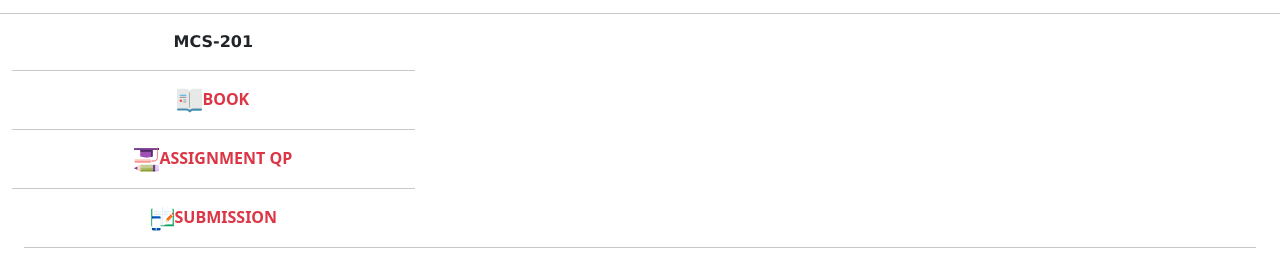
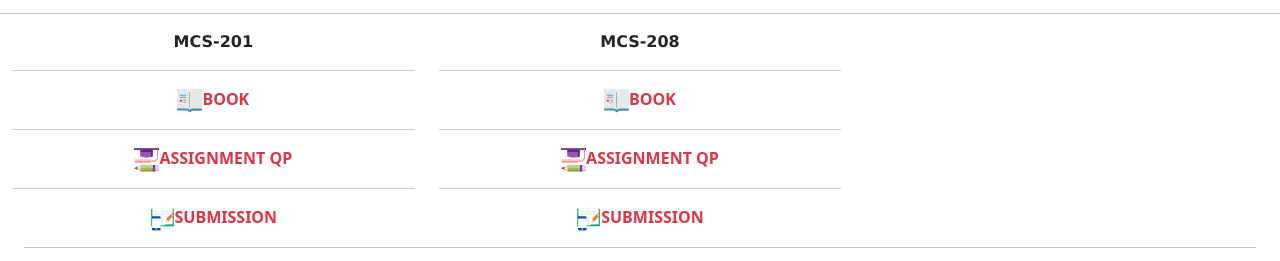
Before and after one commit to VikasPawar96k/VikasPawarProjects, a plain HTML site: page MCA/Index.html in a window 1280 px wide. Shown: the part 185-446 px from the top of the page. Drawn offline with nearby package versions, Linux system fonts and the light colour scheme.

Commit message:
MCS208 ADDED

```diff
--- a/MCA/Index.html
+++ b/MCA/Index.html
@@ -71,6 +71,15 @@
             <a href="docs/MCS-201/ASSIGNMENTS/MCS201ASSIGNMENT.pdf" class="nav-link link-danger fw-bold"><img src="Assets/WRITTENWORK.svg" height="25px" width="25px">SUBMISSION</a>
         </div>
 
+        <div class="col-md-4">
+            <p class="fw-bold" style="font-family: Verdana, Geneva, Tahoma, sans-serif;">MCS-208</p>
+            <hr>
+             <a href="docs/MCS-208/BOOK/MCS-208.pdf" class="nav-link link-danger fw-bold"><img src="Assets/BOOK.svg" height="25px" width="25px">BOOK</a>
+             <hr>
+             <a href="docs/MCS-208/ASSIGNMENTS/MCS-208(Jan2025).pdf" class="nav-link link-danger fw-bold"><img src="Assets/ASSIGNMENTQP.svg" height="25px" width="25px">ASSIGNMENT QP</a>
+             <hr>
+             <a href="#" class="nav-link link-danger fw-bold"><img src="Assets/WRITTENWORK.svg" height="25px" width="25px">SUBMISSION</a>
+         </div>
 
 
  <!--<div class="col-md-4">
```
Also changed, not shown: 2 other files.
